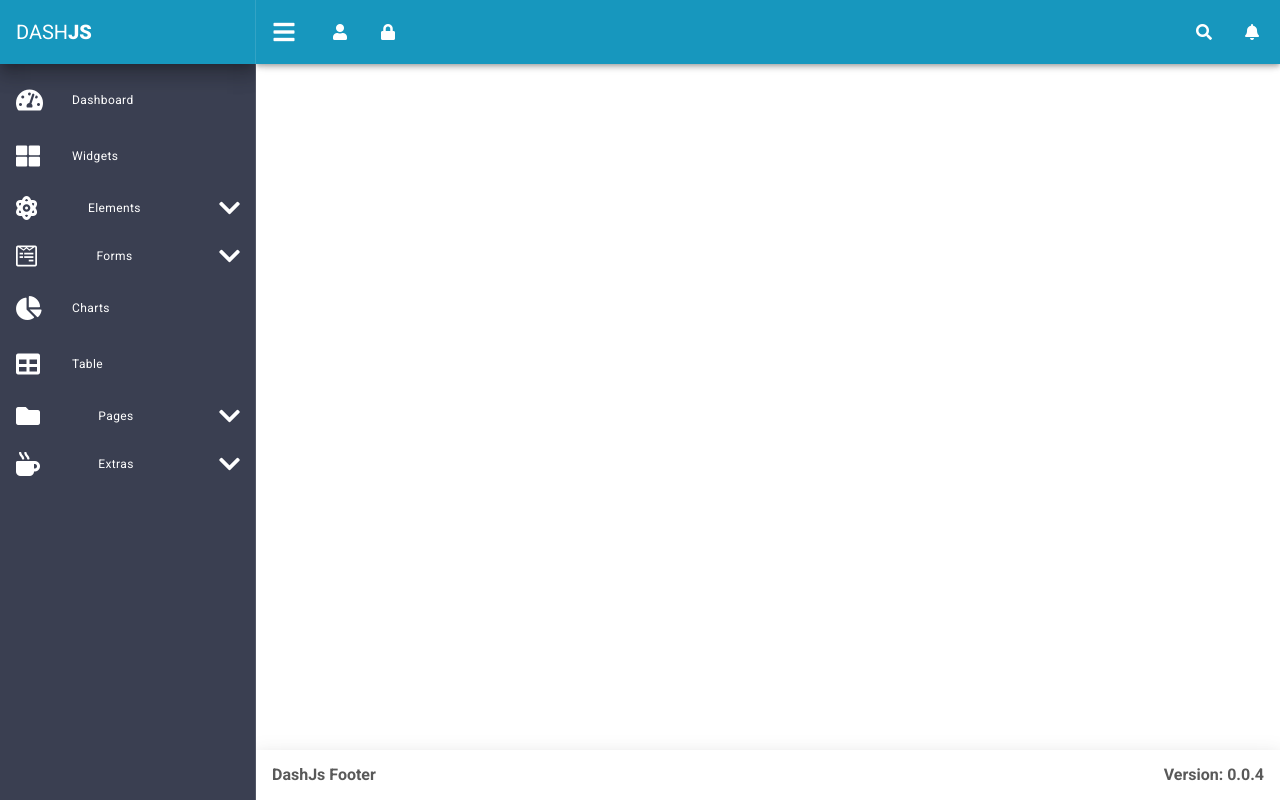
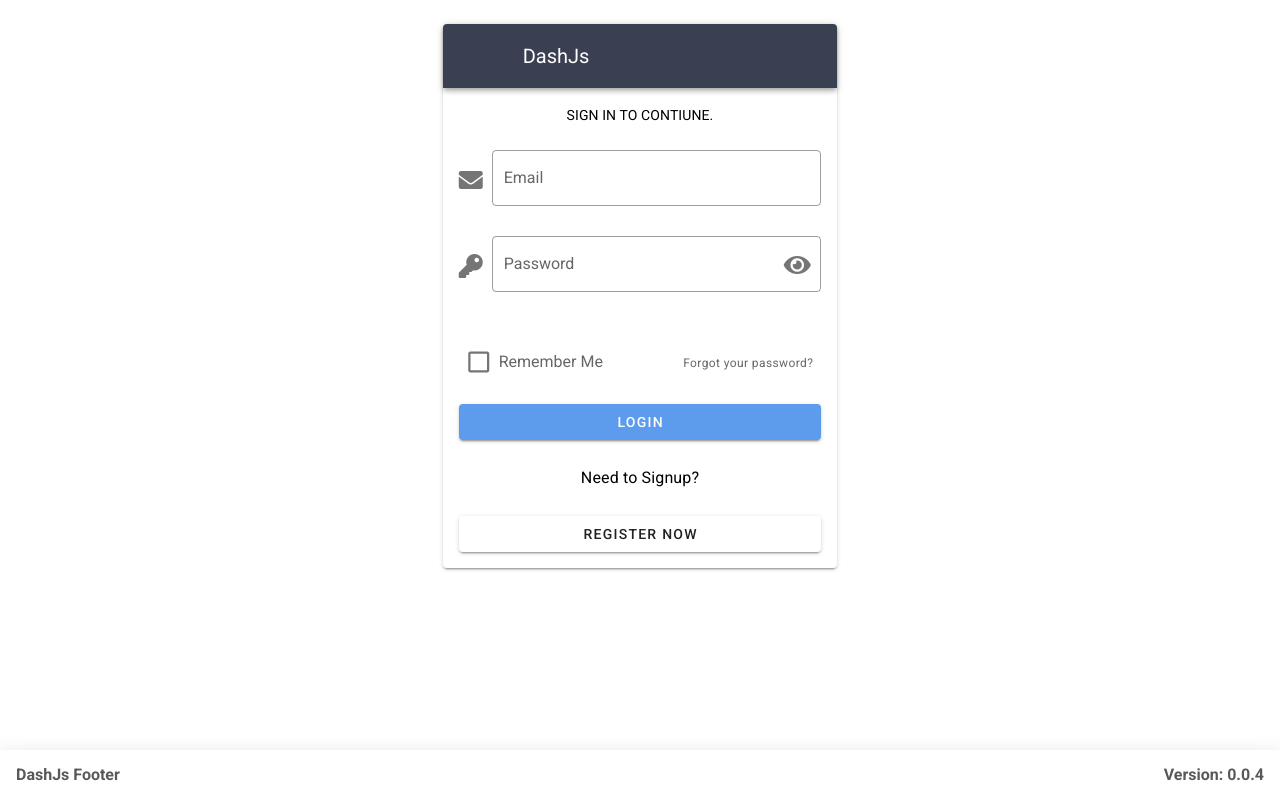
Before and after one commit to RichWarrior/vue-dashjs, a Vue app: page /Login in a window 1280 px wide. Built offline with nearby package versions, Linux system fonts and the light colour scheme; what vue-loaders, vue-sweetalert2, vue-toast-notification would draw is missing.

Commit message:
close #27

```diff
--- a/src/components/footer.vue
+++ b/src/components/footer.vue
@@ -26,7 +26,7 @@ export default {
   props: {
     drawerStatus: {
       type: Boolean,
-      required: true
+      required: true,
     }
   },
   data: () => ({
--- a/src/layouts/blankLayout.vue
+++ b/src/layouts/blankLayout.vue
@@ -1,6 +1,21 @@
 <template>
-    <h1 class="title">Blank</h1>
+  <v-app>
+    <v-content class="mb-5">
+      <transition name="fade" mode="out-in">
+        <router-view />
+      </transition>
+    </v-content>
+    <dashjs-footer :drawerStatus="drawer"></dashjs-footer>
+  </v-app>
 </template>
+
+<script>
+export default {
+  data:() => ({
+    drawer:false
+  })
+}
+</script>
 
 <style scoped>
 .fade-enter-active,
--- a/src/main.js
+++ b/src/main.js
@@ -4,10 +4,20 @@ import vuetify from './plugins/vuetify';
 import router from './router/index'
 import store from './store/index'
 import {setupComponents} from './store/setup.components';
+import {
+  CHECK_AUTHORIZE_STATUS,
+  CHANGE_BLANK_STATUS
+} from "@/store/actions.type";
 
 Vue.config.productionTip = false
 
 setupComponents(Vue);
+
+router.beforeEach((to,from,next)=>{
+  store.dispatch(CHECK_AUTHORIZE_STATUS,true);
+  store.dispatch(CHANGE_BLANK_STATUS,false);
+  next();
+})
 
 new Vue({
   vuetify,
--- a/src/router/index.js
+++ b/src/router/index.js
@@ -61,6 +61,11 @@ export default new Router({
       name:'/Table',
       path:'/Table',
       component:()=>import('@/views/Table/index')
+    },
+    {
+      name:'/Login',
+      path:'/Login',
+      component:()=>import('@/views/Pages/Login')
     }
   ]
 })
--- a/src/store/base.module.js
+++ b/src/store/base.module.js
@@ -1,7 +1,7 @@
 import {
     CHECK_AUTHORIZE_STATUS,
     CHANGE_BLANK_STATUS
-} from './actions.type';
+    } from './actions.type';
 import {
     SET_AUTHORIZE_STATUS,
     SET_BLANK_STATUS
@@ -26,7 +26,7 @@ const actions = {
     },
     [CHANGE_BLANK_STATUS](context,data){
         context.commit(SET_BLANK_STATUS,data);
-    }
+    },
 }
 
 const mutations = {
--- /dev/null
+++ b/src/views/Pages/Login.vue
@@ -0,0 +1,106 @@
+<template>
+  <v-row align="center" justify="center" class="ma-3">
+    <v-col cols="12" md="4" sm="10">
+      <v-hover v-slot:default="{hover}">
+        <v-card :elevation="hover ? 12 : 2">
+          <v-toolbar color="#3A3F51" dark>
+            <v-avatar class="ma-2" size="48">
+              <v-img src="../../assets/logo.jpg"></v-img>
+            </v-avatar>
+            <v-toolbar-title>
+              <span>DashJs</span>
+            </v-toolbar-title>
+          </v-toolbar>
+          <v-card-text>
+            <v-form v-model="valid">
+              <v-row>
+                <v-col cols="12" md="12" sm="12" class="text-center">
+                  <span class="black--text">SIGN IN TO CONTIUNE.</span>
+                </v-col>
+                <v-col cols="12" md="12" sm="12">
+                  <v-text-field
+                    v-model="email"
+                    outlined
+                    label="Email"
+                    placeholder="Enter Email"
+                    type="email"
+                    prepend-icon="fa fa-envelope"
+                  ></v-text-field>
+                  <v-text-field
+                    v-model="password"
+                    outlined
+                    label="Password"
+                    placeholder="Enter Password"
+                    :type="passwordFieldType"
+                    prepend-icon="fa fa-key"
+                    :append-icon="passwordAppendIcon"
+                    @click:append="passwordAppendIconClick"
+                  ></v-text-field>
+                </v-col>
+              </v-row>
+              <v-card-actions>
+                <v-checkbox v-model="rememberMe" label="Remember Me"></v-checkbox>
+                <v-spacer></v-spacer>
+                <span class="caption">Forgot your password?</span>
+              </v-card-actions>
+              <v-row>
+                <v-col cols="12" md="12" sm="12">
+                  <v-btn block color="#5D9CEC" dark @click="login">Login</v-btn>
+                </v-col>
+                <v-col cols="12" md="12" sm="12" class="text-center">
+                  <span class="subtitle-1 black--text">Need to Signup?</span>
+                </v-col>
+                <v-col cols="12" md="12" sm="12">
+                  <v-btn block color="#FFFFFF">Register Now</v-btn>
+                </v-col>
+              </v-row>
+            </v-form>
+          </v-card-text>
+        </v-card>
+      </v-hover>
+    </v-col>
+  </v-row>
+</template>
+
+<script>
+import {
+  CHECK_AUTHORIZE_STATUS,
+  CHANGE_BLANK_STATUS
+} from "@/store/actions.type";
+export default {
+  data: () => ({
+    valid: false,
+    email: "",
+    password: "",
+    passwordFieldType: "password",
+    passwordAppendIcon: "fa fa-eye",
+    rememberMe: false
+  }),
+  methods: {
+    passwordAppendIconClick() {
+      this.passwordFieldType =
+        this.passwordFieldType === "password" ? "text" : "password";
+      this.passwordAppendIcon =
+        this.passwordAppendIcon === "fa fa-eye"
+          ? "fa fa-eye-slash"
+          : "fa fa-eye";
+    },
+    login() {
+      this.$router.push({ path: "/" });
+    }
+  },
+  beforeMount() {
+    this.$store.dispatch(CHECK_AUTHORIZE_STATUS, false);
+    this.$store.dispatch(CHANGE_BLANK_STATUS, true);
+  }
+};
+</script>
+
+<style scoped>
+.caption {
+  cursor: pointer;
+}
+.subtitle-1 {
+  cursor: pointer;
+}
+</style>
```
Also changed, not shown: src/assets/logo.jpg (added), src/store/actions.type.js (line endings or trailing spaces), src/store/mutations.type.js (line endings or trailing spaces).
